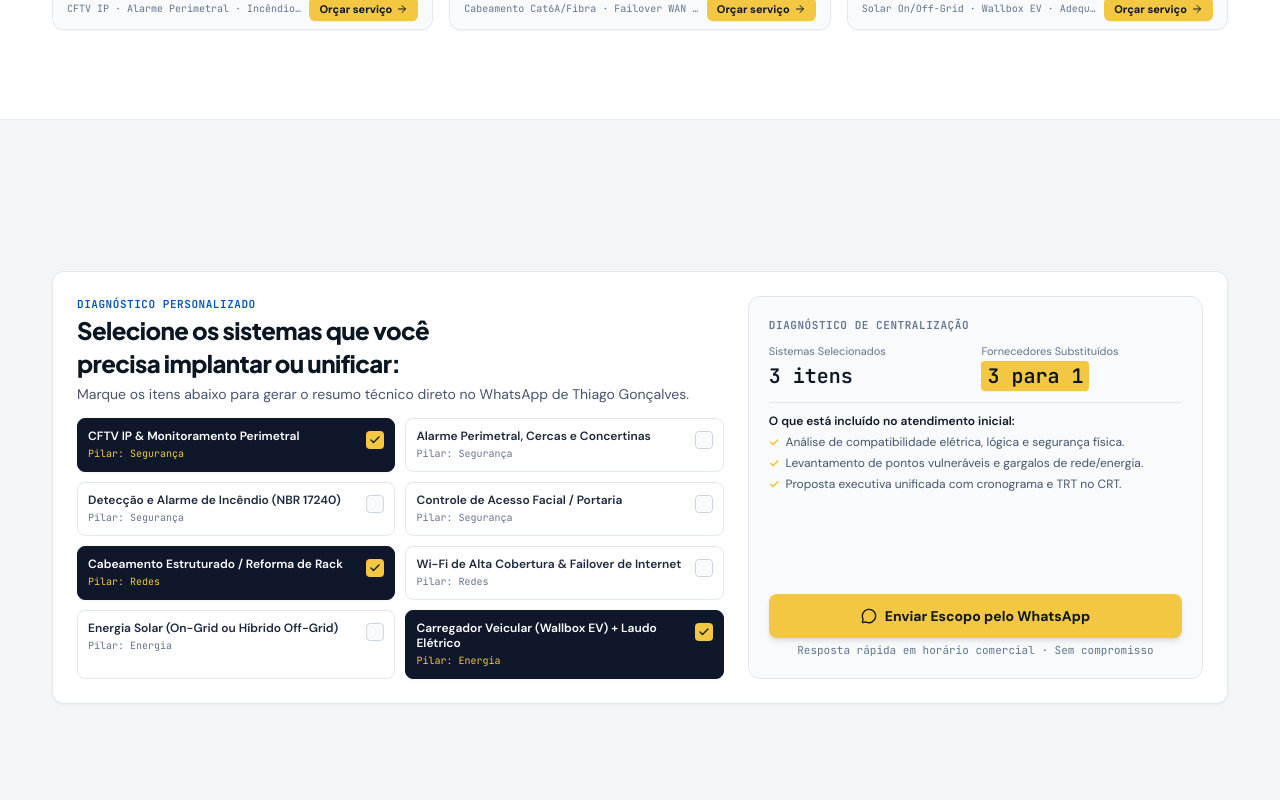
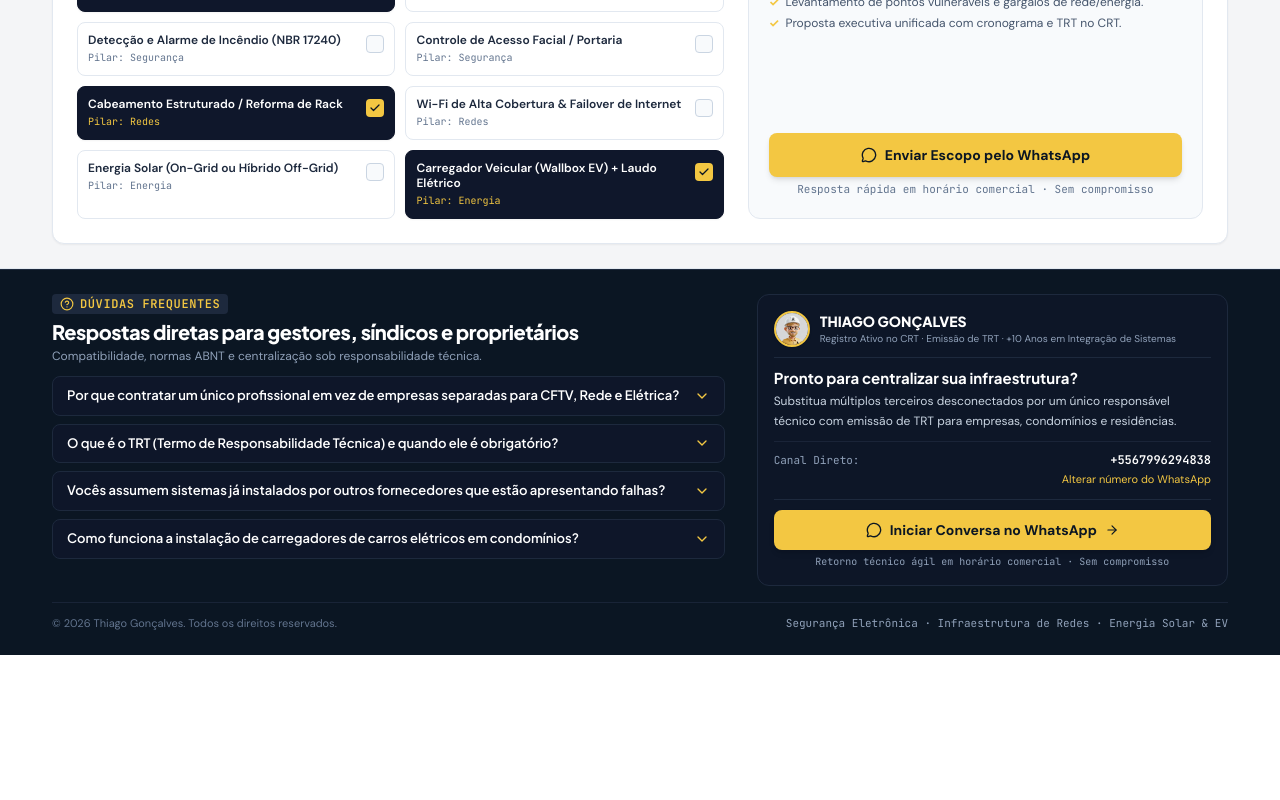
Before and after one commit to thiagotecgoncalves/bio-thiago, a React (Vite) app: page / in a window 1280 px wide. Shown: the part 1520-2320 px from the top of the page. After the commit the page ends 2175 px from the top, so only its background shows below. Built offline with nearby package versions, Linux system fonts and the light colour scheme.

Commit message:
Elimina espacamento excessivo no topo das secoes e unifica FAQ com rodape em tela unica

```diff
--- a/src/App.tsx
+++ b/src/App.tsx
@@ -17,7 +17,6 @@ import { HeroSection } from './components/sections/HeroSection';
 import { ProofStats } from './components/sections/ProofStats';
 import { ServicesSection } from './components/sections/ServicesSection';
 import { ScopeSimulator } from './components/sections/ScopeSimulator';
-import { FaqSection } from './components/sections/FaqSection';
 
 export default function App() {
   const [selectedAudience, setSelectedAudience] = useState<AudienceKey>('residencias');
@@ -86,12 +85,9 @@ export default function App() {
           onToggleScope={toggleScopeItem}
           onWhatsAppClick={buildWhatsAppUrl}
         />
-
-        {/* Perguntas Frequentes (FAQ) */}
-        <FaqSection />
       </main>
 
-      {/* Rodapé e CTA Final de Conversão */}
+      {/* Seção Unificada: Dúvidas Frequentes (FAQ) + Rodapé e Conversão */}
       <Footer
         whatsappNumber={whatsappNumber}
         isEditingPhone={isEditingPhone}
--- a/src/components/layout/Footer.tsx
+++ b/src/components/layout/Footer.tsx
@@ -1,7 +1,7 @@
-import React from 'react';
-import { MessageCircle, ArrowRight } from 'lucide-react';
-import { motion } from 'motion/react';
-import { SITE_METADATA } from '../../data/landingData';
+import React, { useState } from 'react';
+import { MessageCircle, ArrowRight, ChevronDown, HelpCircle } from 'lucide-react';
+import { motion, AnimatePresence } from 'motion/react';
+import { SITE_METADATA, FAQ_ITEMS } from '../../data/landingData';
 
 interface FooterProps {
   whatsappNumber: string;
@@ -18,91 +18,134 @@ export const Footer: React.FC<FooterProps> = ({
   onToggleEditPhone,
   onWhatsAppClick,
 }) => {
+  const [openFaqIndex, setOpenFaqIndex] = useState<number | null>(null);
+
   return (
-    <footer className="bg-[#0B1623] text-white">
-      {/* Banner de Conversão Final */}
-      <div className="border-b border-slate-800">
-        <div className="max-w-[1240px] mx-auto px-4 sm:px-8 py-10 sm:py-14 lg:py-16 flex flex-col lg:flex-row lg:items-center justify-between gap-6 sm:gap-8">
-          <div className="max-w-2xl">
-            <p className="text-xs font-mono font-semibold text-[#f3c742] tracking-wider uppercase">
-              Pronto para centralizar sua infraestrutura?
-            </p>
-            <h2 className="mt-2 font-display text-2xl sm:text-4xl font-extrabold text-white tracking-tight">
-              Substitua múltiplos fornecedores por um único especialista habilitado.
+    <footer
+      id="faq"
+      className="scroll-mt-14 sm:scroll-mt-16 bg-[#0B1623] text-white pt-4 sm:pt-6 lg:pt-6 pb-4 sm:pb-6 border-t border-slate-800"
+    >
+      <div className="max-w-[1240px] mx-auto px-4 sm:px-8 w-full">
+        {/* Grid Unificado: FAQ à Esquerda + CTA & Rodapé à Direita */}
+        <div className="grid grid-cols-1 lg:grid-cols-12 gap-5 sm:gap-6 lg:gap-8 items-start">
+          {/* Coluna Esquerda: Perguntas Frequentes (FAQ) */}
+          <div className="lg:col-span-7">
+            <div className="mb-2.5 sm:mb-3">
+              <div className="inline-flex items-center gap-1.5 px-2 py-0.5 rounded bg-slate-800 text-[10px] sm:text-xs font-semibold text-[#f3c742] mb-1 font-mono uppercase tracking-wider">
+                <HelpCircle className="w-3.5 h-3.5" />
+                <span>Dúvidas Frequentes</span>
+              </div>
+              <h2 className="font-display text-base sm:text-lg lg:text-xl font-extrabold text-white tracking-tight">
+                Respostas diretas para gestores, síndicos e proprietários
               </h2>
-            <p className="mt-3 text-sm sm:text-base text-slate-300">
-              Envie uma mensagem no WhatsApp informando se sua demanda é para empresa, condomínio ou
-              residência. Retorno técnico ágil e objetivo.
+              <p className="text-xs text-slate-400 mt-0.5">
+                Compatibilidade, normas ABNT e centralização sob responsabilidade técnica.
               </p>
             </div>
 
-          <div className="w-full sm:w-auto shrink-0">
-            <motion.a
-              whileHover={{ scale: 1.02 }}
-              whileTap={{ scale: 0.98 }}
-              href={onWhatsAppClick('Solicitação de Orçamento / Visita Técnica')}
-              target="_blank"
-              rel="noopener noreferrer"
-              className="w-full sm:w-auto inline-flex items-center justify-center gap-2.5 sm:gap-3 px-5 sm:px-8 py-3.5 sm:py-4 rounded-lg bg-[#f3c742] hover:bg-[#eab825] text-[#0B1623] text-sm sm:text-base font-bold shadow-lg transition-all duration-150"
+            {/* Accordions do FAQ */}
+            <div className="space-y-1.5 sm:space-y-2">
+              {FAQ_ITEMS.map((item, index) => {
+                const isOpen = openFaqIndex === index;
+                return (
+                  <div
+                    key={item.question}
+                    className="bg-slate-900/90 border border-slate-800 rounded-lg overflow-hidden transition-colors"
                   >
-              <MessageCircle className="w-5 h-5 shrink-0" />
-              <span>Iniciar Conversa no WhatsApp</span>
-              <ArrowRight className="w-4 h-4 shrink-0" />
-            </motion.a>
+                    <button
+                      type="button"
+                      onClick={() => setOpenFaqIndex(isOpen ? null : index)}
+                      className="w-full px-3.5 py-2 sm:py-2.5 text-left flex items-center justify-between gap-3 cursor-pointer hover:bg-slate-800/60 transition-colors"
+                      aria-expanded={isOpen}
+                    >
+                      <span className="font-display text-xs sm:text-[13px] font-semibold text-white leading-snug">
+                        {item.question}
+                      </span>
+                      <ChevronDown
+                        className={`w-4 h-4 text-[#f3c742] shrink-0 transition-transform duration-200 ${
+                          isOpen ? 'rotate-180 text-white' : ''
+                        }`}
+                      />
+                    </button>
+
+                    <AnimatePresence initial={false}>
+                      {isOpen && (
+                        <motion.div
+                          initial={{ height: 0, opacity: 0 }}
+                          animate={{ height: 'auto', opacity: 1 }}
+                          exit={{ height: 0, opacity: 0 }}
+                          transition={{ duration: 0.25, ease: 'easeInOut' }}
+                          className="overflow-hidden"
+                        >
+                          <div className="px-3.5 pb-3 text-xs text-slate-300 leading-relaxed border-t border-slate-800/80 pt-2">
+                            {item.answer}
                           </div>
+                        </motion.div>
+                      )}
+                    </AnimatePresence>
+                  </div>
+                );
+              })}
             </div>
           </div>
 
-      {/* Informações Profissionais e Direitos */}
-      <div className="max-w-[1240px] mx-auto px-4 sm:px-8 py-8 sm:py-10">
-        <div className="grid grid-cols-1 md:grid-cols-12 gap-6 sm:gap-8 pb-8 border-b border-slate-800/80 text-sm">
-          <div className="md:col-span-5">
-            <div className="flex items-center gap-3">
+          {/* Coluna Direita: CTA de Conversão + Credenciais + Canal Direto */}
+          <div className="lg:col-span-5 bg-slate-900/60 border border-slate-800 rounded-xl p-3.5 sm:p-4 flex flex-col justify-between">
+            <div>
+              {/* Header com Avatar e Nome */}
+              <div className="flex items-center gap-2.5 pb-2.5 border-b border-slate-800">
                 <img
                   src={SITE_METADATA.avatarImage}
                   alt={SITE_METADATA.author}
-                className="w-10 h-10 rounded-full object-cover object-top border-2 border-[#f3c742] shadow-sm bg-slate-800"
+                  className="w-9 h-9 rounded-full object-cover object-top border-2 border-[#f3c742] shadow-sm bg-slate-800 shrink-0"
                 />
-              <p className="font-display text-lg font-extrabold tracking-tight text-white">
+                <div className="min-w-0 flex-1">
+                  <p className="font-display text-sm font-extrabold text-white truncate">
                     {SITE_METADATA.author.toUpperCase()}
                   </p>
+                  <p className="text-[10px] text-slate-400 truncate">
+                    {SITE_METADATA.crtHabilitation} · {SITE_METADATA.experienceYears}
+                  </p>
                 </div>
-            <p className="mt-2 text-xs text-slate-400 max-w-sm leading-relaxed">
-              {SITE_METADATA.role} ({SITE_METADATA.crtHabilitation}). Projeto, execução e manutenção unificada de Segurança Eletrônica, Redes Estruturadas e Energia Solar/EV.
+              </div>
+
+              {/* Texto de Conversão */}
+              <div className="mt-2.5">
+                <h3 className="font-display text-sm sm:text-[15px] font-bold text-white leading-snug">
+                  Pronto para centralizar sua infraestrutura?
+                </h3>
+                <p className="mt-1 text-xs text-slate-300 leading-relaxed">
+                  Substitua múltiplos terceiros desconectados por um único responsável técnico com emissão de TRT para empresas, condomínios e residências.
                 </p>
               </div>
 
-          <div className="md:col-span-4 space-y-1.5 text-xs text-slate-300">
-            <p className="font-mono text-slate-400 font-semibold uppercase">Credenciais e Escopo</p>
-            <p>Habilitação: {SITE_METADATA.crtHabilitation}</p>
-            <p>Experiência: {SITE_METADATA.experienceYears}</p>
-            <p>Atendimento: Empresas, Condomínios e Residências</p>
+              {/* Informações de Contato / Canal Direto */}
+              <div className="mt-2.5 pt-2.5 border-t border-slate-800/80 space-y-1 text-xs text-slate-300">
+                <div className="flex items-center justify-between gap-2">
+                  <span className="text-slate-400 font-mono text-[11px]">Canal Direto:</span>
+                  <span className="font-mono text-white font-semibold text-xs">+{whatsappNumber}</span>
                 </div>
-
-          <div className="md:col-span-3 space-y-2 text-xs text-slate-300">
-            <p className="font-mono text-slate-400 font-semibold uppercase">Canal Direto</p>
-            <p className="font-mono text-white">WhatsApp: +{whatsappNumber}</p>
                 {!isEditingPhone ? (
                   <button
                     type="button"
                     onClick={() => onToggleEditPhone(true)}
-                className="text-[11px] text-[#f3c742] hover:underline cursor-pointer"
+                    className="text-[11px] text-[#f3c742] hover:underline cursor-pointer block text-right w-full"
                   >
                     Alterar número do WhatsApp
                   </button>
                 ) : (
-              <div className="flex items-center gap-2 pt-1">
+                  <div className="flex items-center gap-2 pt-1 justify-end">
                     <input
                       type="text"
                       value={whatsappNumber}
                       onChange={(e) => onSetWhatsappNumber(e.target.value)}
                       placeholder="5567996294838"
-                  className="bg-slate-900 border border-slate-700 rounded px-2.5 py-1 text-xs font-mono text-white w-36 focus:outline-none focus:border-[#f3c742]"
+                      className="bg-slate-950 border border-slate-700 rounded px-2 py-1 text-xs font-mono text-white w-32 focus:outline-none focus:border-[#f3c742]"
                     />
                     <button
                       type="button"
                       onClick={() => onToggleEditPhone(false)}
-                  className="px-2.5 py-1 bg-[#f3c742] text-[#0B1623] rounded text-xs font-bold cursor-pointer"
+                      className="px-2 py-1 bg-[#f3c742] text-[#0B1623] rounded text-xs font-bold cursor-pointer"
                     >
                       Salvar
                     </button>
@@ -111,12 +154,34 @@ export const Footer: React.FC<FooterProps> = ({
               </div>
             </div>
 
-        <div className="pt-6 flex flex-col sm:flex-row items-center justify-between gap-4 text-xs text-slate-500 text-center sm:text-left">
+            {/* Botão de Ação Direto */}
+            <div className="mt-3 pt-2.5 border-t border-slate-800">
+              <motion.a
+                whileHover={{ scale: 1.02 }}
+                whileTap={{ scale: 0.98 }}
+                href={onWhatsAppClick('Solicitação de Orçamento / Visita Técnica')}
+                target="_blank"
+                rel="noopener noreferrer"
+                className="w-full inline-flex items-center justify-center gap-2 px-4 py-2 sm:py-2.5 rounded-lg bg-[#f3c742] hover:bg-[#eab825] text-[#0B1623] text-xs sm:text-sm font-bold shadow-md hover:shadow-lg transition-all"
+              >
+                <MessageCircle className="w-4 h-4 shrink-0" />
+                <span>Iniciar Conversa no WhatsApp</span>
+                <ArrowRight className="w-3.5 h-3.5 shrink-0" />
+              </motion.a>
+              <p className="mt-1 text-[10px] text-center text-slate-400 font-mono">
+                Retorno técnico ágil em horário comercial · Sem compromisso
+              </p>
+            </div>
+          </div>
+        </div>
+
+        {/* Barra Inferior com Direitos Autorais */}
+        <div className="mt-4 pt-3 border-t border-slate-800/80 flex flex-col sm:flex-row items-center justify-between gap-2 text-[11px] text-slate-500 text-center sm:text-left">
           <p>
             © {new Date().getFullYear()} {SITE_METADATA.author}. Todos os direitos reservados.
           </p>
-          <p className="font-mono">
-            Segurança Eletrônica · Infraestrutura de Redes · Energia &amp; Automação
+          <p className="font-mono text-slate-400">
+            Segurança Eletrônica · Infraestrutura de Redes · Energia Solar &amp; EV
           </p>
         </div>
       </div>
--- a/src/components/sections/HeroSection.tsx
+++ b/src/components/sections/HeroSection.tsx
@@ -18,10 +18,10 @@ export const HeroSection: React.FC<HeroSectionProps> = ({
   return (
     <section
       id="inicio"
-      className="lg:h-[calc(100vh-4rem)] lg:min-h-[580px] flex flex-col justify-between pt-3 sm:pt-4 lg:pt-4 pb-0 bg-white border-b border-slate-200/80"
+      className="pt-3 sm:pt-4 lg:pt-5 pb-5 sm:pb-6 lg:pb-6 bg-white border-b border-slate-200/80"
     >
-      <div className="max-w-[1240px] mx-auto px-4 sm:px-8 w-full flex-1 flex flex-col justify-center">
-        <div className="grid grid-cols-1 lg:grid-cols-12 gap-5 lg:gap-8 items-center py-2 sm:py-3">
+      <div className="max-w-[1240px] mx-auto px-4 sm:px-8 w-full">
+        <div className="grid grid-cols-1 lg:grid-cols-12 gap-5 lg:gap-8 items-center py-1 sm:py-2">
           {/* Coluna Esquerda: Headline & Copywriting de Alta Conversão */}
           <motion.div
             initial={{ opacity: 0, x: -16 }}
--- a/src/components/sections/ScopeSimulator.tsx
+++ b/src/components/sections/ScopeSimulator.tsx
@@ -22,7 +22,7 @@ export const ScopeSimulator: React.FC<ScopeSimulatorProps> = ({
   return (
     <section
       id="escopo"
-      className="scroll-mt-14 sm:scroll-mt-16 lg:min-h-[calc(100vh-4rem)] flex flex-col justify-center py-5 sm:py-6 lg:py-2.5 xl:py-4 bg-[#F4F5F7] border-b border-slate-200/90"
+      className="scroll-mt-14 sm:scroll-mt-16 pt-3 sm:pt-4 lg:pt-5 pb-5 sm:pb-6 lg:pb-6 bg-[#F4F5F7] border-b border-slate-200/90"
     >
       <div className="max-w-[1240px] mx-auto px-4 sm:px-8 w-full">
         <motion.div
--- a/src/components/sections/ServicesSection.tsx
+++ b/src/components/sections/ServicesSection.tsx
@@ -23,7 +23,7 @@ export const ServicesSection: React.FC<ServicesSectionProps> = ({
   return (
     <section
       id="servicos"
-      className="scroll-mt-14 sm:scroll-mt-16 lg:min-h-[calc(100vh-4rem)] flex flex-col justify-center py-5 sm:py-6 lg:py-2.5 xl:py-4 bg-white border-b border-slate-200/80"
+      className="scroll-mt-14 sm:scroll-mt-16 pt-3 sm:pt-4 lg:pt-5 pb-5 sm:pb-6 lg:pb-6 bg-white border-b border-slate-200/80"
     >
       <div className="max-w-[1240px] mx-auto px-4 sm:px-8 w-full">
         {/* Cabeçalho da Seção com Animação Suave */}
```
Lines whose indentation alone changed are shown as unchanged.
